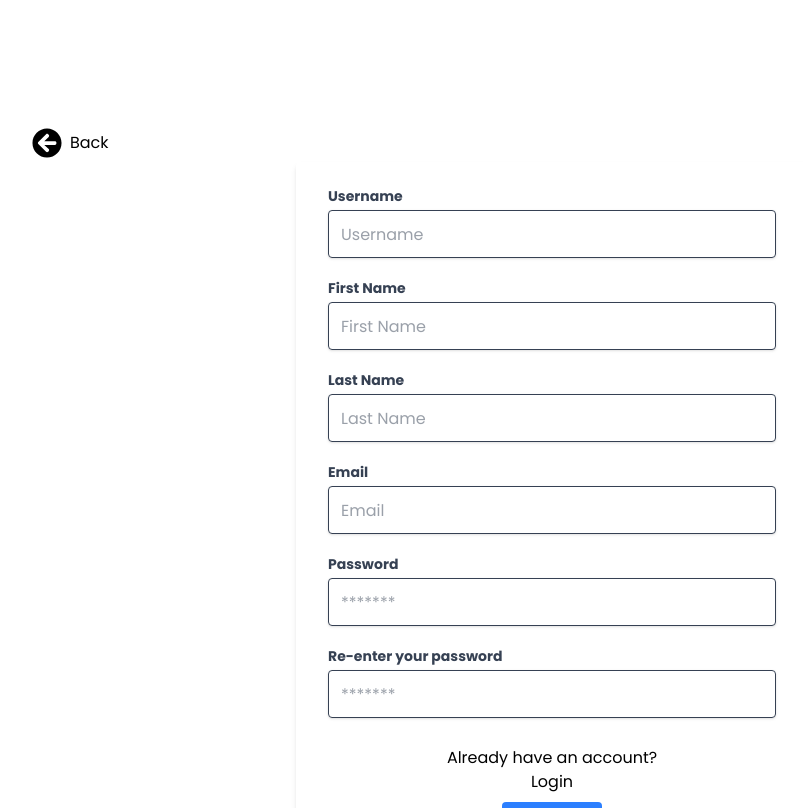
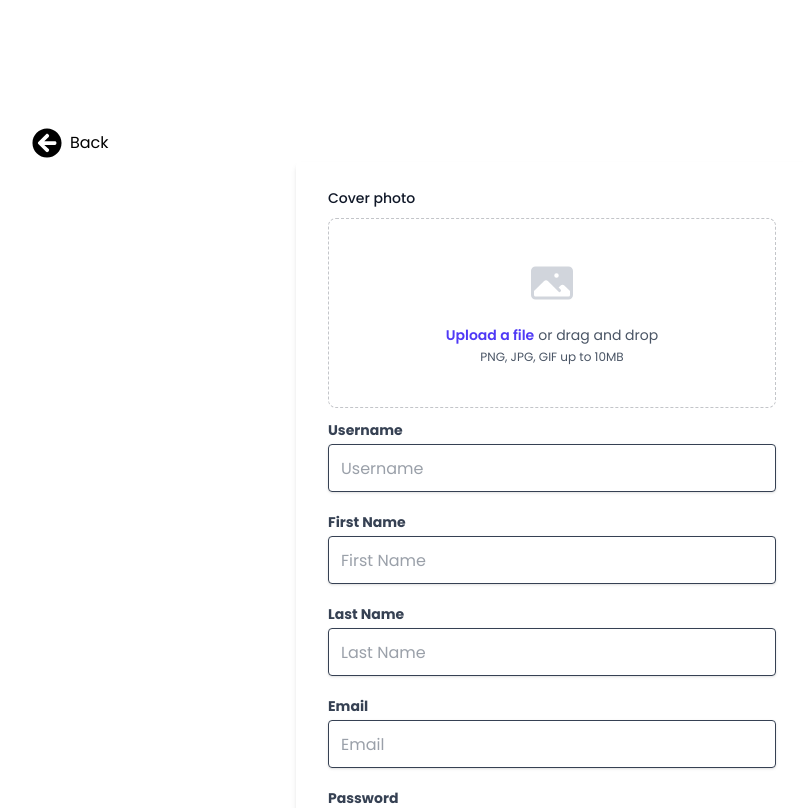
Before and after one commit to chubibobibo/savorly, a React (Vite) app in the folder client/: page /register in a window 1280 px wide. Shown: the top 808 px of the page, without its empty margins (88-895 px from the left). Built offline with nearby package versions, Linux system fonts and the light colour scheme.

Commit message:
implemented cloduianry for user registration avatar

```diff
--- a/client/src/components/CardComponentHorz.tsx
+++ b/client/src/components/CardComponentHorz.tsx
@@ -13,10 +13,10 @@ function CardComponentHorz({
 }: RecipePropsIndex) {
   return (
     <>
-      <div className='max-w-md w-full lg:max-w-full lg:flex'>
-        <div className='h-48 w-90 sm:w-74 lg:h-auto lg:w-48  flex-none rounded-t lg:rounded-t-none lg:rounded-l text-center overflow-hidden'>
+      <div className='max-w-md w-full lg:max-w-full lg:flex p-2'>
+        <div className='h-48 w-auto sm:w-74 lg:h-auto lg:w-48  flex-none rounded-t lg:rounded-t-none lg:rounded-l text-center overflow-hidden'>
           <img
-            src='./logo.png'
+            src='/logo.png'
             alt='recipe image'
             className='h-48 w-90 object-cover lg:object-cover lg:h-60'
           />
--- a/client/src/components/FormsRegister.tsx
+++ b/client/src/components/FormsRegister.tsx
@@ -1,12 +1,51 @@
 import { Form, Link } from "react-router-dom";
+import { PhotoIcon } from "@heroicons/react/24/solid";
+
 function FormsRegister() {
   return (
     <section className='forms-register'>
       <div className='w-full max-w-lg '>
         <Form
-          className='bg-white shadow-md rounded px-8 pt-6 pb-8 mb-4 md:h-[45rem] md:flex md:flex-col md:gap-3'
+          className='bg-white shadow-md rounded px-8 pt-6 pb-8 mb-4  md:flex md:flex-col md:gap-3'
           method='POST'
+          encType='multipart/form-data'
         >
+          {/** Upload avatar */}
+          <div className='col-span-full'>
+            <label
+              htmlFor='cover-photo'
+              className='block text-sm/6 font-medium text-gray-900'
+            >
+              Cover photo
+            </label>
+            <div className='mt-2 flex justify-center rounded-lg border border-dashed border-gray-900/25 px-6 py-10'>
+              <div className='text-center'>
+                <PhotoIcon
+                  aria-hidden='true'
+                  className='mx-auto size-12 text-gray-300'
+                />
+                <div className='mt-4 flex text-xs text-gray-600 md:text-sm/6'>
+                  <label
+                    htmlFor='file-upload'
+                    className='relative cursor-pointer rounded-md bg-white font-semibold text-indigo-600 focus-within:ring-2 focus-within:ring-indigo-600 focus-within:ring-offset-2 focus-within:outline-hidden hover:text-indigo-500'
+                  >
+                    <span>Upload a file</span>
+                    <input
+                      id='file-upload'
+                      name='photoUrl'
+                      type='file'
+                      className='sr-only'
+                    />
+                  </label>
+                  <p className='pl-1'>or drag and drop</p>
+                </div>
+                <p className='text-xs/5 text-gray-600'>
+                  PNG, JPG, GIF up to 10MB
+                </p>
+              </div>
+            </div>
+          </div>
+
           <div className='mb-2'>
             <label
               className='block text-gray-700 text-sm font-bold mb-1'
--- a/client/src/components/NavigationComponent.tsx
+++ b/client/src/components/NavigationComponent.tsx
@@ -41,7 +41,7 @@ function NavigationComponent() {
       toast.error("Something went wrong in logging out");
     }
   };
-  // console.log(userData);
+  console.log(userData);
 
   return (
     <>
@@ -54,7 +54,11 @@ function NavigationComponent() {
           <div className='flex lg:flex-1 items-center'>
             <a href='#' className='-m-1.5 p-1.5'>
               <span className='sr-only'>Your Company</span>
-              <img alt='' src='/logo.png' className='h-10 w-auto rounded-3xl' />
+              <img
+                alt=''
+                src={userData?.userData?.photoUrl}
+                className='h-10 w-auto rounded-3xl'
+              />
             </a>
             <p className='px-2'>{`Welcome ${userData?.userData?.username}`}</p>
           </div>
--- a/client/src/pages/authPages/RegisterPage.tsx
+++ b/client/src/pages/authPages/RegisterPage.tsx
@@ -10,14 +10,17 @@ import { FaArrowCircleLeft } from "react-icons/fa";
 export const action = async ({ request }: ActionFunctionArgs) => {
   const formData = await request.formData(); // obtains data from form
   // console.log(formData.get("reEnterPassword"));
+  // const file = formData.get('photoUrl')
+  // const photo = formData.get("photoUrl");
+  // console.log(photo);
   const reEnteredPassword = formData.get("reEnterPassword");
   const password = formData.get("password");
   if (password !== reEnteredPassword) {
     return toast.error("Passwords do no match");
   } else {
-    const data = Object.fromEntries(formData); //converts form data to objects
+    // const data = Object.fromEntries(formData); //converts form data to objects
     try {
-      await axios.post("/api/auth/register", data);
+      await axios.post("/api/auth/register", formData);
       toast.success("Registration successful");
       return redirect("/login");
     } catch (err) {
--- a/client/src/pages/dashboardPages/DashboardLayout.tsx
+++ b/client/src/pages/dashboardPages/DashboardLayout.tsx
@@ -145,9 +145,6 @@ function DashboardLayout() {
           )}
         </section>
       </section>
-      {/* ) : (
-        <h1>Wow sooo empty here</h1>
-      )} */}
     </>
   );
 }
```
